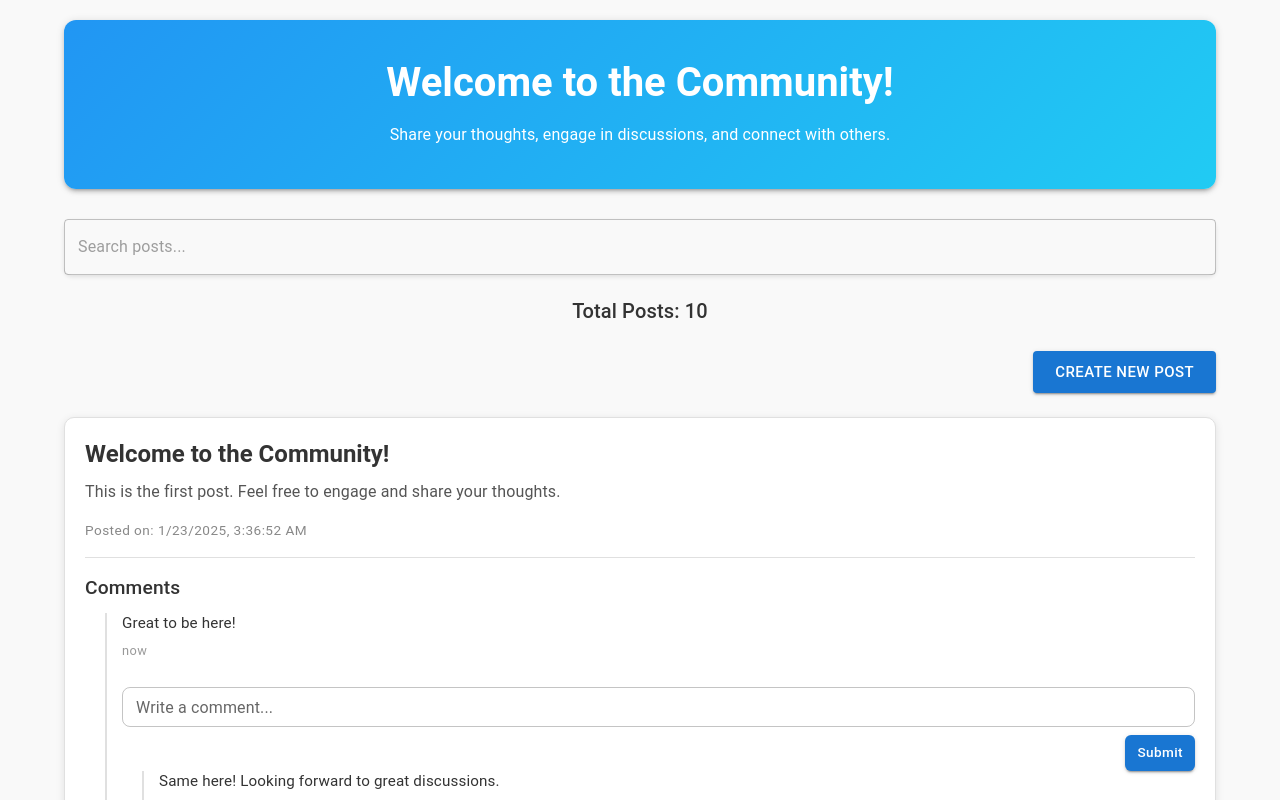
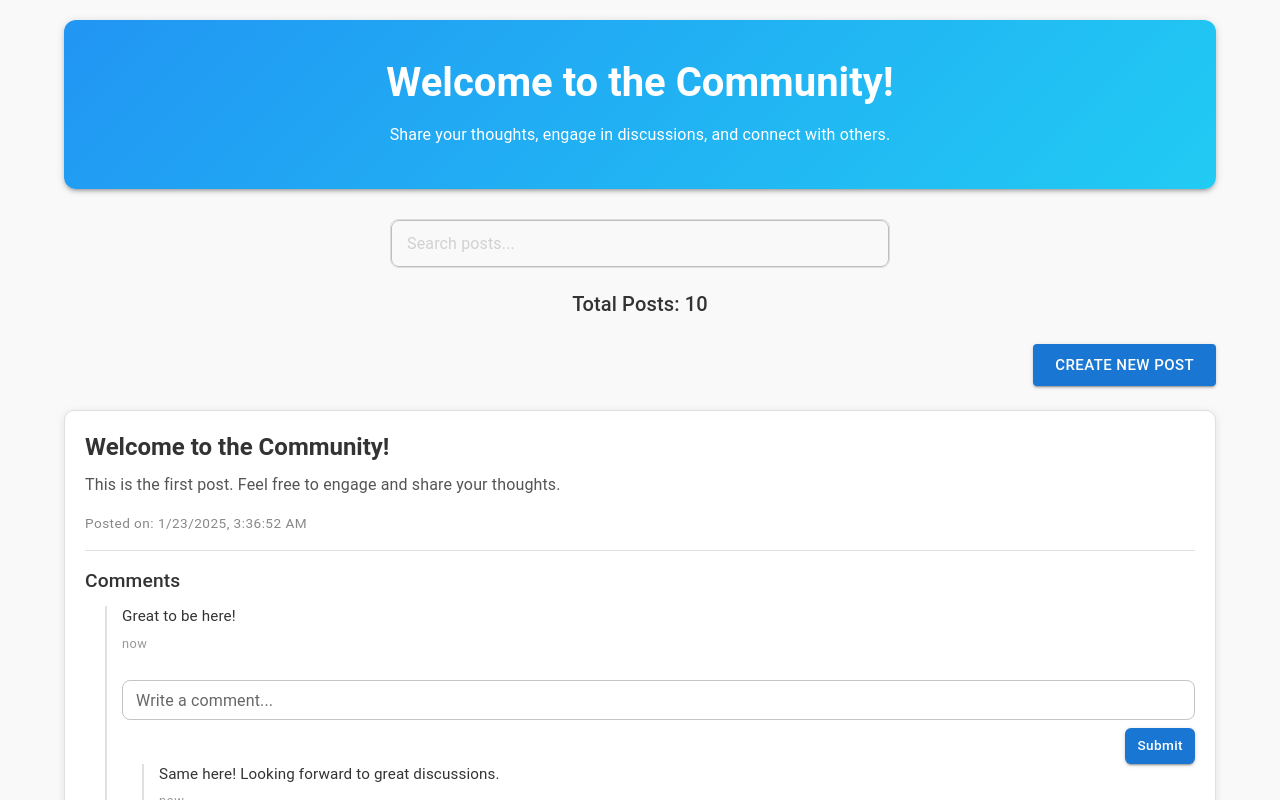
Before and after one commit to abrsh6266/community-page, a React (Vite) app: page / in a window 1280 px wide. Shown: the top 800 px of the page. Built offline with nearby package versions, Linux system fonts and the light colour scheme.

Commit message:
some style change on the search bar

```diff
--- a/src/styles/components/SearchBar.scss
+++ b/src/styles/components/SearchBar.scss
@@ -1,13 +1,42 @@
 .search-bar {
-  margin: 20px 0;
+    margin: 20px 0;
+    display: flex;
+    justify-content: center;
+    align-items: center;
 
-  .MuiTextField-root {
-    border-radius: 8px;
-    box-shadow: 0 2px 4px rgba(0, 0, 0, 0.1);
-    transition: box-shadow 0.3s ease;
+    .MuiTextField-root {
+      width: 100%;
+      max-width: 500px;
+      border-radius: 8px;
+      overflow: hidden;
 
-    &:hover {
-      box-shadow: 0 4px 8px rgba(0, 0, 0, 0.15);
+      .MuiOutlinedInput-root {
+        border-radius: 8px;
+        background-color: #f9f9f9;
+        border: 1px solid #ddd;
+        transition: background-color 0.3s ease, box-shadow 0.3s ease, border-color 0.3s ease;
+
+        &:hover {
+          background-color: #fff;
+          box-shadow: 0 4px 8px rgba(0, 0, 0, 0.1);
+          border-color: #aaa;
+        }
+
+        &.Mui-focused {
+          background-color: #fff;
+          border-color: #1976d2;
+          box-shadow: 0 4px 12px rgba(25, 118, 210, 0.2);
+        }
+
+        input {
+          padding: 12px 16px;
+          font-size: 16px;
+          color: #333;
+
+          &::placeholder {
+            color: #999;
+          }
+        }
+      }
     }
   }
-}
```
